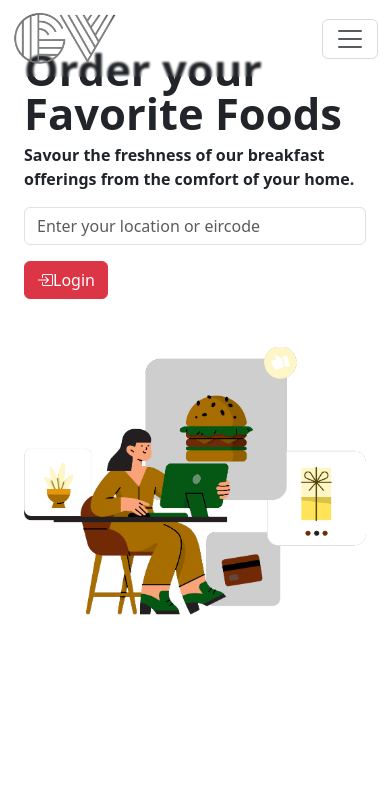
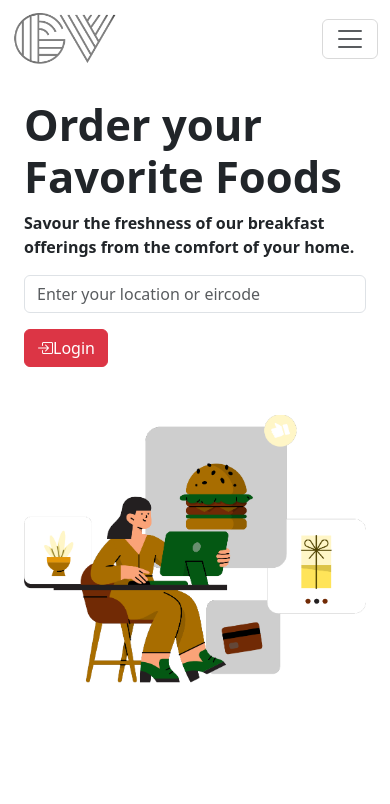
Before and after one commit to lchka/CAGreenville, a website: page index.html in a window 390 px wide. Shown: the top 804 px of the page. Drawn offline with nearby package versions, Linux system fonts and the light colour scheme.

Commit message:
testing navbar

```diff
--- a/index.html
+++ b/index.html
@@ -59,11 +59,11 @@
 				</div>
 			</div>
 		</nav>
-		<div class="container-fluid text-dark py-5">
+		<div class="container-fluid text-dark py-5 ">
 			<div class="container-xl">
 				<div class="row vh-50 d-flex align-items-center">
 					<div class="col-md-6">
-						<h1 class="fw-bold lh-1 display-1">
+						<h1 class="fw-bold lh-2 display-1 headerText">
 							Order your Favorite Foods
 						</h1>
 						<p class="fw-semibold">
--- a/scss/main.scss
+++ b/scss/main.scss
@@ -12,6 +12,7 @@ $custom-colors: (
   "btn-outline-danger": #000000,
   "bg-dark": #272728,
 );
+
 a {
   text-decoration: none;
 }
@@ -67,8 +68,8 @@ ul {
 // Custom navbar styles
 .navbar {
   @include commonNavbarOptionStyles;
-  backdrop-filter: blur(1px); /* Initial blur value for the navbar */
-  margin-bottom: 5px;
+  backdrop-filter: blur(2px); /* Initial blur value for the navbar */
+
   // background-color: rgb(255, 255, 255,0.1);
 
   .navbar-text {
@@ -106,9 +107,20 @@ ul {
     }
   }
 }
+@media (max-width: 767.98px) {
+  .navbar {
+    background-color: white; /* Color for mobile devices */
+  }
+} //changes navbar colour in phone mode so that the navabr is able to be seen
 .imageMain {
   background-image: url(../images/header.jpg);
   background-size: cover;
+}
+@media (max-width: 767.98px) {
+  .imageMain {
+    background-image: url(../images/header.jpg);
+
+  }
 }
 //search button
 .col-md-5 {
@@ -129,9 +141,9 @@ ul {
     }
   }
 }
-// Variables or mixins can be defined here if needed
-
-// Variables or mixins can be defined here if needed
+.headerText {
+  padding-top: 50px;
+}
 
 footer {
   background-color: #e6e6e6;
@@ -159,7 +171,6 @@ footer {
     }
   }
   .bottomSection {
-
     .panel {
       .panel01 {
         a {
@@ -185,13 +196,13 @@ footer {
       padding-right: 5px;
     }
   }
-  .right{
+  .right {
     text-align: right;
     font-weight: 500;
     a {
-    padding-right: 5px;
+      padding-right: 5px;
       &:hover {
-        color:rgb(90, 90, 90);
+        color: rgb(90, 90, 90);
       }
     }
   }
```
Also changed, not shown: css/main.css, 1 other file.
